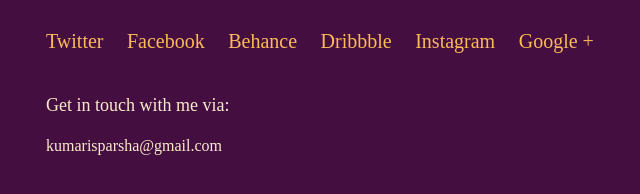
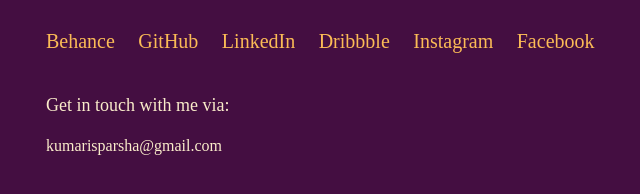
Before and after one commit to sparshakumari/Portfolio_website, a plain HTML site: page about.html in a window 1280 px wide. Shown: the part 872-1066 px from the top of the page, 174-814 px from the left. Drawn offline with Linux system fonts and the light colour scheme.

Commit message:
Social media update

```diff
--- a/about.html
+++ b/about.html
@@ -78,12 +78,12 @@
                 <!-- SOCIAL LINKS -->
                 <ul class="scroll-animated-from-bottom social-links">
 
-                    <li><a href="#">Twitter</a></li>
-                    <li><a href="#">Facebook</a></li>
                     <li><a href="#">Behance</a></li>
+                    <li><a href="#">GitHub</a></li>
+                    <li><a href="#">LinkedIn</a></li>
                     <li><a href="#">Dribbble</a></li>
                     <li><a href="#">Instagram</a></li>
-                    <li><a href="#">Google +</a></li>
+                    <li><a href="#">Facebook</a></li>
 
                 </ul>
                 <!-- /SOCIAL LINKS -->
```
